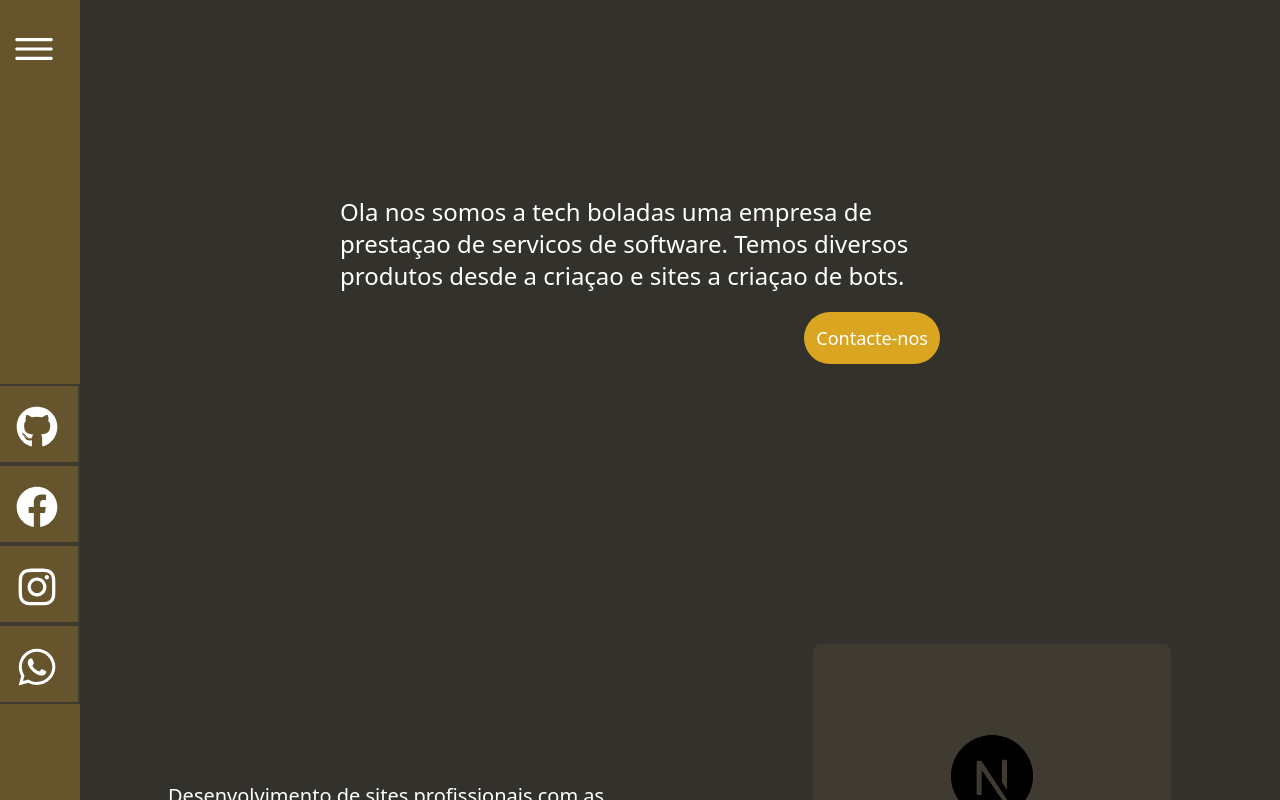
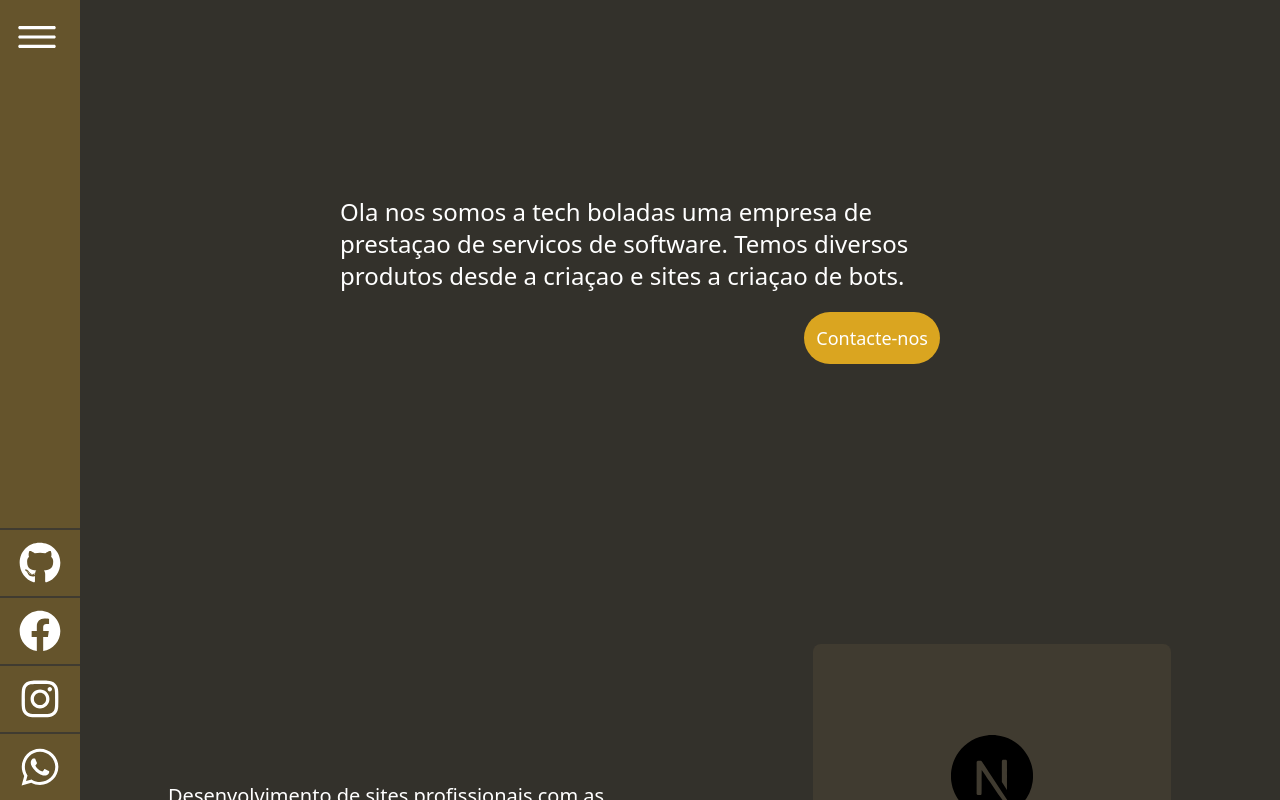
Before and after one commit to techboladas/techboladas, a Next.js app: page / in a window 1280 px wide. Shown: the top 800 px of the page. Built offline with nearby package versions, Linux system fonts and the light colour scheme.

Commit message:
fix: menu height error

```diff
--- a/src/app/page.tsx
+++ b/src/app/page.tsx
@@ -9,7 +9,7 @@ export default function Home() {
   return (
     <Main>
       <Apresentation />
-      <section className="h-screen w-full mt-60 pl-32 grid grid-cols-2 grid-rows-2">
+      <section id="services" className="h-screen w-full mt-60 pl-32 grid grid-cols-2 grid-rows-2">
         <div className="flex items-center justify-center">
           <p className="text-xl p-10 text-pallete-white">
             Desenvolvimento de sites profissionais com as melhores tecnologias do mercado. <br/>
--- a/src/components/NavBar/components/Menu.tsx
+++ b/src/components/NavBar/components/Menu.tsx
@@ -7,10 +7,10 @@ type MenuProps = {
 
 export const Menu = ({ children, className }: MenuProps) => {
   return (
-    <menu className="align-end justify-self-end bg-pallete-t10">
+    <menu className="w-20 h-screen  justify-self-end bg-pallete-t10">
       <ul
         className={twMerge(
-          "w-max flex flex-col list-none justify-between",
+        "w-full h-screen flex flex-col",
           className
         )}
       >
--- a/src/components/NavBar/components/MenuItem.tsx
+++ b/src/components/NavBar/components/MenuItem.tsx
@@ -7,5 +7,5 @@ type MenuItemProps = {
 } & DOMAttributes<HTMLLIElement>
 
 export const MenuItem = ({ children, className, ...rest }: MenuItemProps) => {
-  return <li {...rest}  className={twMerge("flex justify-center p-5 h-20 border-2 border-pallete-30", className)}>{children}</li>
+  return <li {...rest}  className={twMerge("flex justify-center  p-3 border-t-2 border-t-pallete-30", className)}>{children}</li>
 }
--- a/src/components/NavBar/hook/useMenu.ts
+++ b/src/components/NavBar/hook/useMenu.ts
@@ -1,31 +1,41 @@
-import { useState } from "react"
+import { MouseEventHandler, useState } from "react";
 
 export const useMenu = () => {
-  const MENU_OPEN_CONTENT_DISPLAY = "flex"
-  const MENU_CLOSE_CONTENT_DISPLAY = "hidden"
-  const MENU_OPEN_WIDTH = "w-1/3"
-  const MENU_CLOSE_WIDTH = "w-20"
-  const MENU_OPEN_GRID = "grid-cols-3"
-  const MENU_CLOSE_GRID = "grid-cols-1"
+  const MENU_OPEN_CONTENT_DISPLAY = "flex";
+  const MENU_CLOSE_CONTENT_DISPLAY = "hidden";
+  const MENU_OPEN_WIDTH = "w-1/3";
+  const MENU_CLOSE_WIDTH = "w-20";
+  const MENU_OPEN_GRID = "grid-cols-3";
+  const MENU_CLOSE_GRID = "grid-cols-1";
 
-  const [isOpen, setOpen] = useState(true)
-  const [contentDisplay, setContentDisplay] = useState(MENU_CLOSE_CONTENT_DISPLAY)
-  const [width, setWidth] = useState(MENU_CLOSE_WIDTH)
-  const [grid, setGrid] = useState(MENU_CLOSE_GRID)
+  const [isOpen, setOpen] = useState(true);
+  const [contentDisplay, setContentDisplay] = useState(
+    MENU_CLOSE_CONTENT_DISPLAY,
+  );
+  const [width, setWidth] = useState(MENU_CLOSE_WIDTH);
+  const [grid, setGrid] = useState(MENU_CLOSE_GRID);
   const close = () => {
-    setContentDisplay(MENU_CLOSE_CONTENT_DISPLAY)
-    setWidth(MENU_CLOSE_WIDTH)
-    setGrid(MENU_CLOSE_GRID)
-    setOpen(false)
+    setContentDisplay(MENU_CLOSE_CONTENT_DISPLAY);
+    setWidth(MENU_CLOSE_WIDTH);
+    setGrid(MENU_CLOSE_GRID);
+    setOpen(false);
+  };
 
-  }
+  const open = () => {
+    setContentDisplay(MENU_OPEN_CONTENT_DISPLAY);
+    setWidth(MENU_OPEN_WIDTH);
+    setGrid(MENU_OPEN_GRID);
+    setOpen(true);
+  };
 
-  const open = () =>  {
-    setContentDisplay(MENU_OPEN_CONTENT_DISPLAY)
-    setWidth(MENU_OPEN_WIDTH)
-    setGrid(MENU_OPEN_GRID)
-    setOpen(true)
-  }
+  const handleClick: MouseEventHandler<HTMLLIElement> = (e: MouseEvent) => {
+    if (isOpen) {
+      close();
+      return;
+    }
 
-  return { close, open, isOpen, contentDisplay, width, grid }
-}
+    open();
+  };
+
+  return { handleClick, contentDisplay, width, grid };
+};
--- a/src/components/NavBar/index.tsx
+++ b/src/components/NavBar/index.tsx
@@ -8,7 +8,7 @@ import { Menu } from './components/Menu'
 import { MenuItem } from './components/MenuItem'
 
 export const NavBar = () => {
-  const { open, close, isOpen, grid, width, contentDisplay: display } = useMenu();
+  const { handleClick, grid, width, contentDisplay: display } = useMenu();
   const ICON_STYLE = { fontSize: '42px' }
   return (
     <nav className={`${width} h-screen bg-pallete-30 text-2xl text-white fixed  grid ${grid}  transition-all`}>
@@ -16,13 +16,11 @@ export const NavBar = () => {
         <Link href="#apresentation">Apresentacao</Link>
         <Link href="#">Servicos</Link>
         <Link href="#">Contacto</Link>
-        <p className="items-end">Create by <strong>T</strong></p>
+        <p className="h-full self-end">Create by <strong>T</strong></p>
       </section>
       <Menu className="col-span-1">
-          <MenuItem className="self-start w-20 h-96 border-0" onClick={(event) => isOpen ? close() : open()}>
-            <p className="h-20 w-min p-1 text-center  ">
-              <IoIosMenu style={{ fontSize: '50px'}} />
-            </p>
+          <MenuItem className="self-start justify-self-start h-full  border-0" onClick={handleClick}>
+           <IoIosMenu style={{ fontSize: '50px'}} />
           </MenuItem>
           <MenuItem className="hover:bg-violet-600">
             <Link href="https://github.com/techboladas/" target="_blank" >
```
